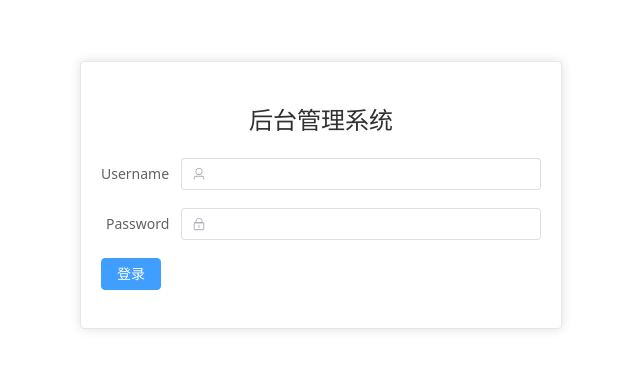
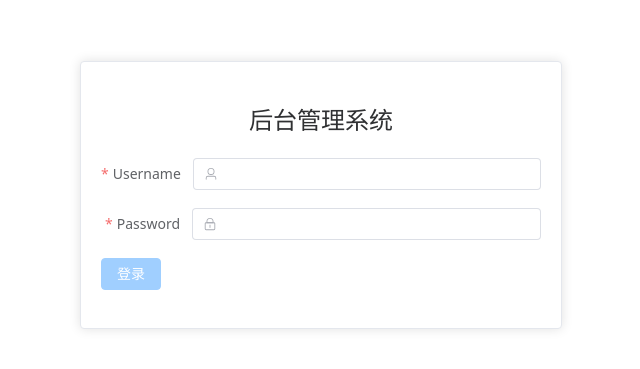
Before and after one commit to 00886/vue-scaffold, a Vue app: page /login in a window 1280 px wide. Shown: the part 205-574 px from the top of the page, without its empty margins (319-959 px from the left). Built offline with nearby package versions, Linux system fonts and the light colour scheme.

Commit message:
监听用户名和密码，动态设置登录按钮禁用状态

```diff
--- a/src/view/Login.vue
+++ b/src/view/Login.vue
@@ -1,27 +1,52 @@
 <script setup>
-import { reactive } from 'vue'
-import { User,Lock } from '@element-plus/icons-vue'
+import { reactive, ref, watch, watchEffect } from 'vue'
+import { User, Lock } from '@element-plus/icons-vue'
 
 const loginInfo = reactive({
     username: '',
     password: ''
-});
+})
+
+const loginRef = ref()
+const rules = reactive({
+    username: [
+        { required: true, message: '请输入用户名', trigger: 'blur' },
+        { min: 1, max: 10, message: '长度在1到10个字符', trigger: 'blur' },
+    ],
+    password: [
+        { required: true, message: '请输入密码', trigger: 'blur' },
+        { min: 1, max: 10, message: '长度在1到10个字符', trigger: 'blur' },
+    ],
+})
+
+const loginButtonDisabled = ref(true)
+
+// 监听用户名和密码的变化，动态设置登录按钮的禁用状态
+watch(
+    [()=>loginInfo.username,()=>loginInfo.password],
+    () => {
+        loginRef.value.validate(valid => {
+            loginButtonDisabled.value = !valid
+        })
+    }
+)
 </script>
 
 <template>
     <el-card style="max-width: 480px" class="box-card">
         <h2>后台管理系统</h2>
 
-        <el-form ref="ruleFormRef" style="max-width: 600px" :model="loginInfo" status-icon :rules="rules"
+        <el-form ref="loginRef" style="max-width: 600px" :model="loginInfo" status-icon :rules="rules"
             label-width="auto" class="demo-ruleForm">
-             <el-form-item label="Username" prop="username">
-                <el-input v-model="loginInfo.username" :prefix-icon="User" clearable/>
+            <el-form-item label="Username" prop="username">
+                <el-input v-model="loginInfo.username" :prefix-icon="User" clearable />
             </el-form-item>
             <el-form-item label="Password" prop="password">
-                <el-input v-model="loginInfo.password" type="password" autocomplete="off" :prefix-icon="Lock" clearable show-password/>
+                <el-input v-model="loginInfo.password" type="password" autocomplete="off" :prefix-icon="Lock" clearable
+                    show-password />
             </el-form-item>
             <el-form-item>
-                <el-button type="primary" @click="submitForm(ruleFormRef)">
+                <el-button type="primary" @click="submitForm(ruleFormRef)" :disabled="loginButtonDisabled">
                     登录
                 </el-button>
             </el-form-item>
```
